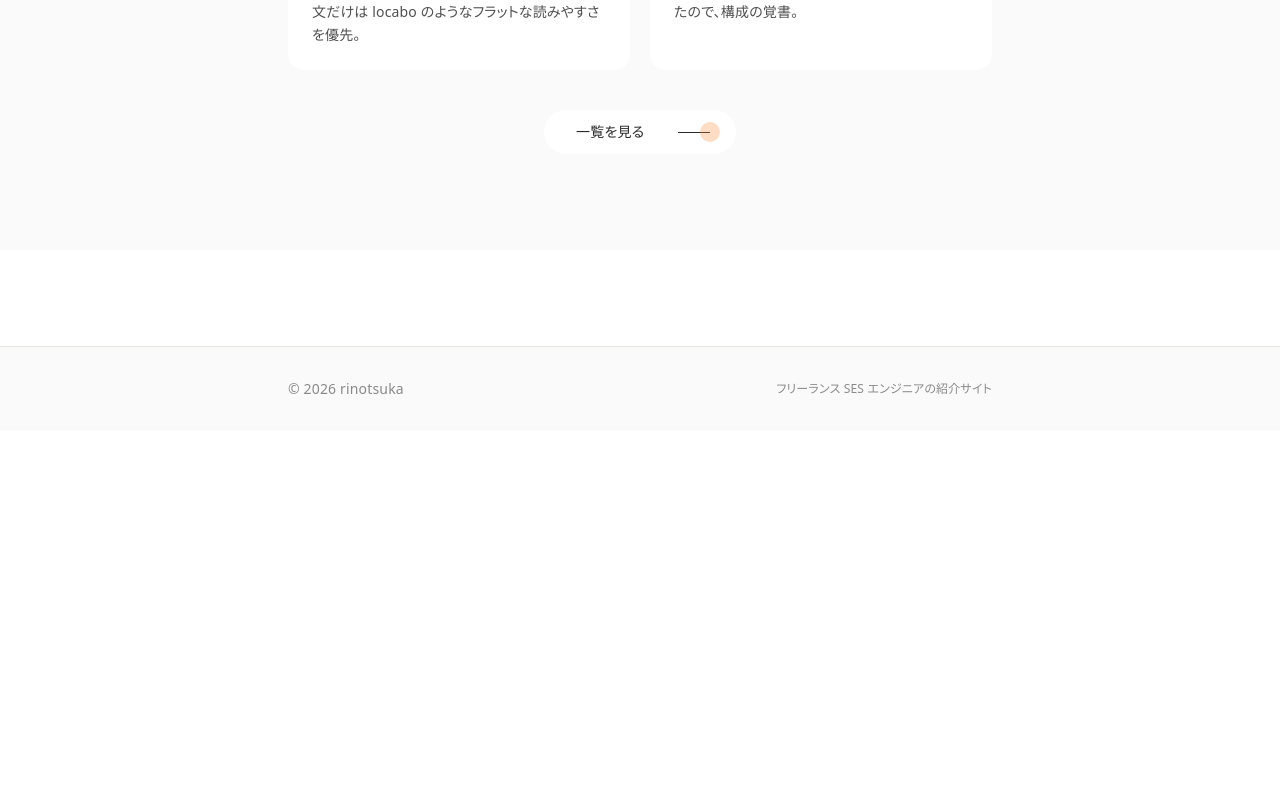
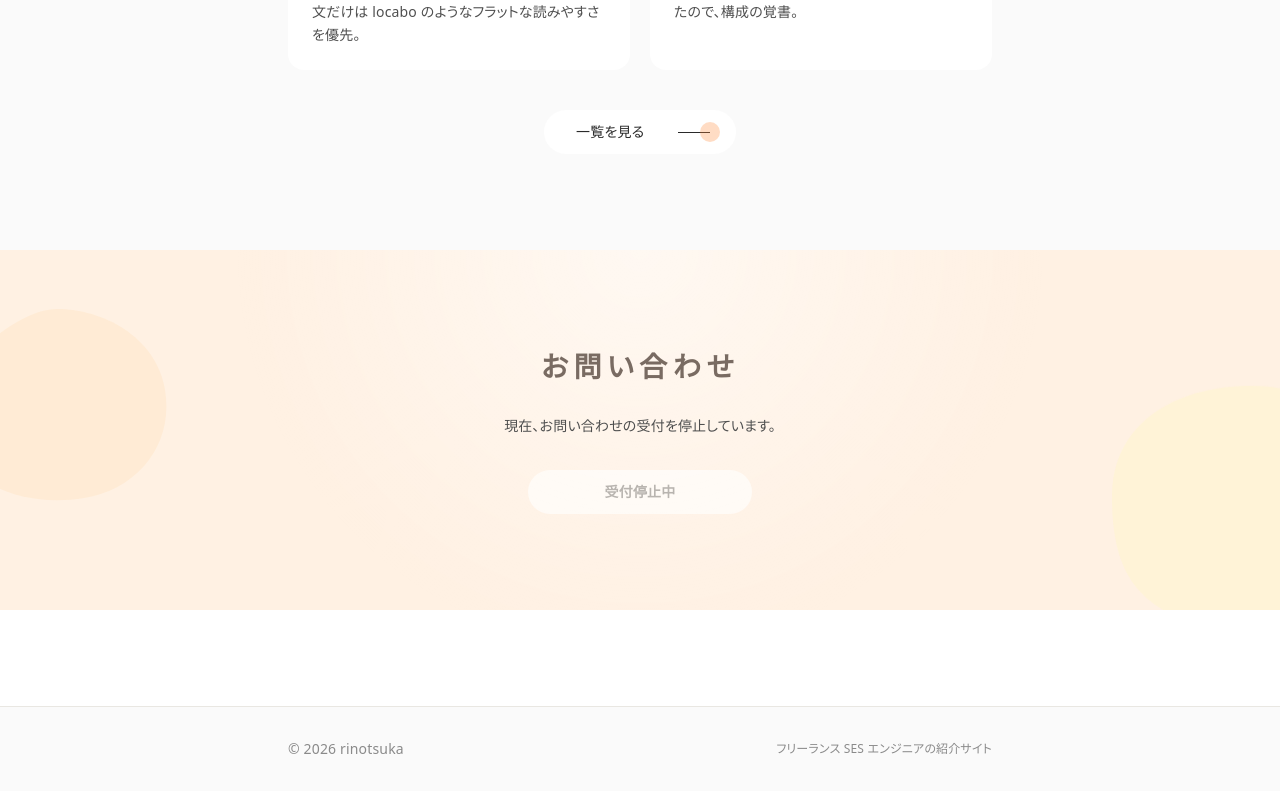
Before and after one commit to rinotsuka/rinotsuka.github.io, a Next.js app: page / in a window 1280 px wide. Shown: the part 1983-2774 px from the top of the page. Before the commit the page ends 2414 px from the top, so only its background shows below. Built offline with nearby package versions, Linux system fonts and the light colour scheme; a web font is replaced by a local one.

Commit message:
feat(contact): お問い合わせセクションを追加（受付停止中）
Hero と揃えた背景・Blob 装飾の Contact を LatestPosts と Footer の間に配置。
ボタンは disabled で「受付停止中」。Google Form 連携は受付再開時に差し替え予定。

```diff
--- a/app/page.tsx
+++ b/app/page.tsx
@@ -3,6 +3,7 @@ import { ProfileSection } from "@/components/profile/ProfileSection";
 import { SkillsSection } from "@/components/skills/SkillsSection";
 import { Timeline } from "@/components/career/Timeline";
 import { LatestPosts } from "@/components/blog/LatestPosts";
+import { Contact } from "@/components/contact/Contact";
 
 export default function HomePage() {
   return (
@@ -12,6 +13,7 @@ export default function HomePage() {
       <SkillsSection />
       <Timeline />
       <LatestPosts />
+      <Contact />
     </>
   );
 }
--- /dev/null
+++ b/components/contact/Contact.tsx
@@ -0,0 +1,42 @@
+import { Blob } from "@/components/decor/Blob";
+
+export function Contact() {
+  return (
+    <section
+      id="contact"
+      className="relative isolate flex items-center justify-center overflow-hidden bg-primary-soft py-20 md:py-24"
+    >
+      <Blob
+        variant={1}
+        fill="#ffe9cf"
+        className="pointer-events-none absolute -left-24 top-8 h-72 w-72 opacity-70 animate-float"
+      />
+      <Blob
+        variant={3}
+        fill="#fff5cf"
+        className="pointer-events-none absolute -right-28 -bottom-20 h-80 w-80 opacity-60 animate-float [animation-delay:1.2s]"
+      />
+      <div
+        aria-hidden
+        className="pointer-events-none absolute inset-0 bg-[radial-gradient(circle_at_top,_rgba(255,255,255,0.55),_transparent_55%)]"
+      />
+
+      <div className="relative mx-auto max-w-content px-4 text-center">
+        <h2 className="font-handwritten text-[24px] font-bold leading-[1.6] tracking-[0.2em] text-[#796B62] md:text-[28px]">
+          お問い合わせ
+        </h2>
+        <p className="mt-6 text-sm leading-relaxed text-ink-soft">
+          現在、お問い合わせの受付を停止しています。
+        </p>
+        <button
+          type="button"
+          disabled
+          aria-disabled="true"
+          className="mt-8 inline-flex w-56 cursor-not-allowed items-center justify-center rounded-full bg-paper py-3 text-sm font-semibold text-ink-mute opacity-60"
+        >
+          受付停止中
+        </button>
+      </div>
+    </section>
+  );
+}
```
